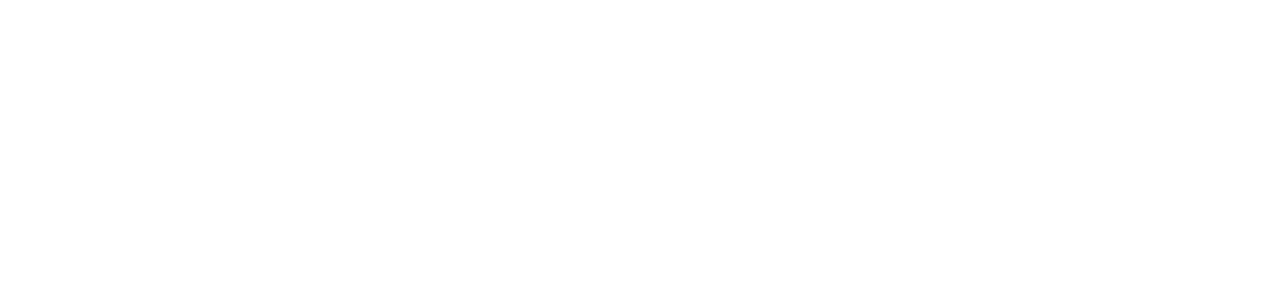
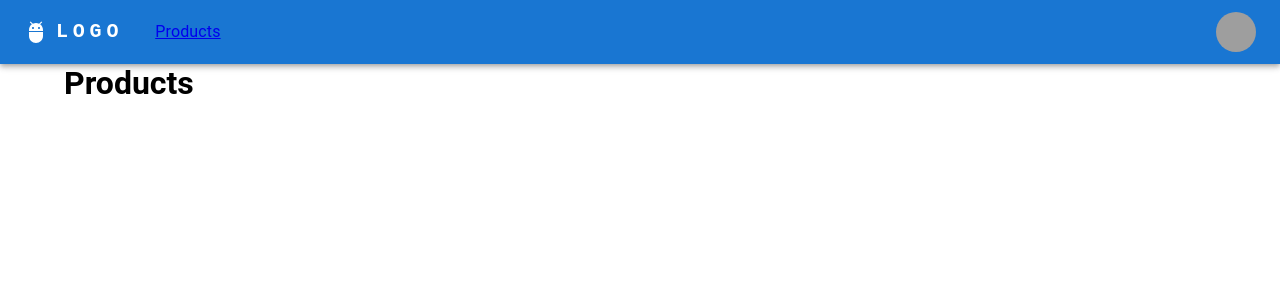
Before and after one commit to UGlakhana45/mui, a React (Create React App) app: page /Products in a window 1280 px wide. Before the commit this address had no page. Shown: the top 300 px of the page. Built offline with nearby package versions, Linux system fonts and the light colour scheme; grey boxes are pictures that could not be loaded.

Commit message:
navbar done with links

```diff
--- /dev/null
+++ b/src/containers/home.jsx
@@ -0,0 +1,14 @@
+import { Container } from '@mui/material';
+import React from 'react';
+
+const Home = () => {
+    return (
+        <div>
+            <Container>
+                <h1>hi this is home</h1>
+            </Container>
+        </div>
+    );
+}
+
+export default Home;
--- a/src/containers/navBar.jsx
+++ b/src/containers/navBar.jsx
@@ -1,20 +1,21 @@
-import * as React from 'react';
-import AppBar from '@mui/material/AppBar';
-import Box from '@mui/material/Box';
-import Toolbar from '@mui/material/Toolbar';
-import IconButton from '@mui/material/IconButton';
-import Typography from '@mui/material/Typography';
-import Menu from '@mui/material/Menu';
-import MenuIcon from '@mui/icons-material/Menu';
-import Container from '@mui/material/Container';
-import Avatar from '@mui/material/Avatar';
-import Button from '@mui/material/Button';
-import Tooltip from '@mui/material/Tooltip';
-import MenuItem from '@mui/material/MenuItem';
-import AdbIcon from '@mui/icons-material/Adb';
+import * as React from "react";
+import AppBar from "@mui/material/AppBar";
+import Box from "@mui/material/Box";
+import Toolbar from "@mui/material/Toolbar";
+import IconButton from "@mui/material/IconButton";
+import Typography from "@mui/material/Typography";
+import Menu from "@mui/material/Menu";
+import MenuIcon from "@mui/icons-material/Menu";
+import Container from "@mui/material/Container";
+import Avatar from "@mui/material/Avatar";
+import Button from "@mui/material/Button";
+import Tooltip from "@mui/material/Tooltip";
+import MenuItem from "@mui/material/MenuItem";
+import AdbIcon from "@mui/icons-material/Adb";
+import { Link } from "react-router-dom";
 
-const pages = ['Products', 'Pricing', 'Blog'];
-const settings = ['Profile', 'Account', 'Dashboard', 'Logout'];
+const pages = ["Products"];
+const settings = ["Profile", "Account", "Dashboard", "Logout"];
 
 function ResponsiveAppBar() {
   const [anchorElNav, setAnchorElNav] = React.useState(null);
@@ -39,7 +40,7 @@
     <AppBar position="static">
       <Container maxWidth="xl">
         <Toolbar disableGutters>
-          <AdbIcon sx={{ display: { xs: 'none', md: 'flex' }, mr: 1 }} />
+          <AdbIcon sx={{ display: { xs: "none", md: "flex" }, mr: 1 }} />
           <Typography
             variant="h6"
             noWrap
@@ -47,18 +48,18 @@
             href="/"
             sx={{
               mr: 2,
-              display: { xs: 'none', md: 'flex' },
-              fontFamily: 'monospace',
+              display: { xs: "none", md: "flex" },
+              fontFamily: "monospace",
               fontWeight: 700,
-              letterSpacing: '.3rem',
-              color: 'inherit',
-              textDecoration: 'none',
+              letterSpacing: ".3rem",
+              color: "inherit",
+              textDecoration: "none",
             }}
           >
             LOGO
           </Typography>
 
-          <Box sx={{ flexGrow: 1, display: { xs: 'flex', md: 'none' } }}>
+          <Box sx={{ flexGrow: 1, display: { xs: "flex", md: "none" } }}>
             <IconButton
               size="large"
               aria-label="account of current user"
@@ -73,55 +74,55 @@
               id="menu-appbar"
               anchorEl={anchorElNav}
               anchorOrigin={{
-                vertical: 'bottom',
-                horizontal: 'left',
+                vertical: "bottom",
+                horizontal: "left",
               }}
               keepMounted
               transformOrigin={{
-                vertical: 'top',
-                horizontal: 'left',
+                vertical: "top",
+                horizontal: "left",
               }}
               open={Boolean(anchorElNav)}
               onClose={handleCloseNavMenu}
               sx={{
-                display: { xs: 'block', md: 'none' },
+                display: { xs: "block", md: "none" },
               }}
             >
               {pages.map((page) => (
-                <MenuItem key={page} onClick={handleCloseNavMenu}>
-                  <Typography textAlign="center">{page}</Typography>
+                <MenuItem onClick={handleCloseNavMenu}>
+                  <Typography textAlign="center">
+                    <Link to={`/${page}`}>{page}</Link>
+                  </Typography>
                 </MenuItem>
               ))}
             </Menu>
           </Box>
-          <AdbIcon sx={{ display: { xs: 'flex', md: 'none' }, mr: 1 }} />
+          <AdbIcon sx={{ display: { xs: "flex", md: "none" }, mr: 1 }} />
           <Typography
             variant="h5"
             noWrap
             component="a"
-            href=""
+            href="/"
             sx={{
               mr: 2,
-              display: { xs: 'flex', md: 'none' },
+              display: { xs: "flex", md: "none" },
               flexGrow: 1,
-              fontFamily: 'monospace',
+              fontFamily: "monospace",
               fontWeight: 700,
-              letterSpacing: '.3rem',
-              color: 'inherit',
-              textDecoration: 'none',
+              letterSpacing: ".3rem",
+              color: "inherit",
+              textDecoration: "none",
             }}
           >
             LOGO
           </Typography>
-          <Box sx={{ flexGrow: 1, display: { xs: 'none', md: 'flex' } }}>
+          <Box sx={{ flexGrow: 1, display: { xs: "none", md: "flex" } }}>
             {pages.map((page) => (
-              <Button
-                key={page}
-                onClick={handleCloseNavMenu}
-                sx={{ my: 2, color: 'white', display: 'block' }}
-              >
-                {page}
-              </Button>
+              <MenuItem onClick={handleCloseNavMenu}>
+                  <Typography textAlign="center">
+                    <Link to={`/${page}`}>{page}</Link>
+                  </Typography>
+                </MenuItem>
             ))}
           </Box>
 
@@ -132,17 +133,17 @@
               </IconButton>
             </Tooltip>
             <Menu
-              sx={{ mt: '45px' }}
+              sx={{ mt: "45px" }}
               id="menu-appbar"
               anchorEl={anchorElUser}
               anchorOrigin={{
-                vertical: 'top',
-                horizontal: 'right',
+                vertical: "top",
+                horizontal: "right",
               }}
               keepMounted
               transformOrigin={{
-                vertical: 'top',
-                horizontal: 'right',
+                vertical: "top",
+                horizontal: "right",
               }}
               open={Boolean(anchorElUser)}
               onClose={handleCloseUserMenu}
--- /dev/null
+++ b/src/containers/products.jsx
@@ -0,0 +1,12 @@
+import { Container } from '@mui/material';
+import React from 'react';
+
+const Products = () => {
+    return (
+        <div>
+            <Container><h1>Products</h1></Container>
+        </div>
+    );
+}
+
+export default Products;
--- /dev/null
+++ b/src/layouts/mainLayout.jsx
@@ -0,0 +1,14 @@
+import React from "react";
+import ResponsiveAppBar from "../containers/navBar";
+import { Outlet } from "react-router-dom";
+
+const MainLayout = () => {
+  return (
+    <div>
+      <ResponsiveAppBar />
+      <Outlet />
+    </div>
+  );
+};
+
+export default MainLayout;
--- a/src/routes/routes.jsx
+++ b/src/routes/routes.jsx
@@ -1,12 +1,18 @@
 import React from "react";
 import { BrowserRouter, Route, Routes } from "react-router-dom";
 import PrimarySearchAppBar from "../containers/navBar";
+import MainLayout from "../layouts/mainLayout";
+import Home from "../containers/home";
+import Products from "../containers/products";
 
 const Routing = () => {
   return (
     <BrowserRouter>
       <Routes>
-        <Route path="/" element={<PrimarySearchAppBar />} />
+        <Route path="/" element={<MainLayout />}>
+          <Route path="/" element={<Home />} />
+          <Route path="/Products" element={<Products />} />
+        </Route>
       </Routes>
     </BrowserRouter>
   );
```
